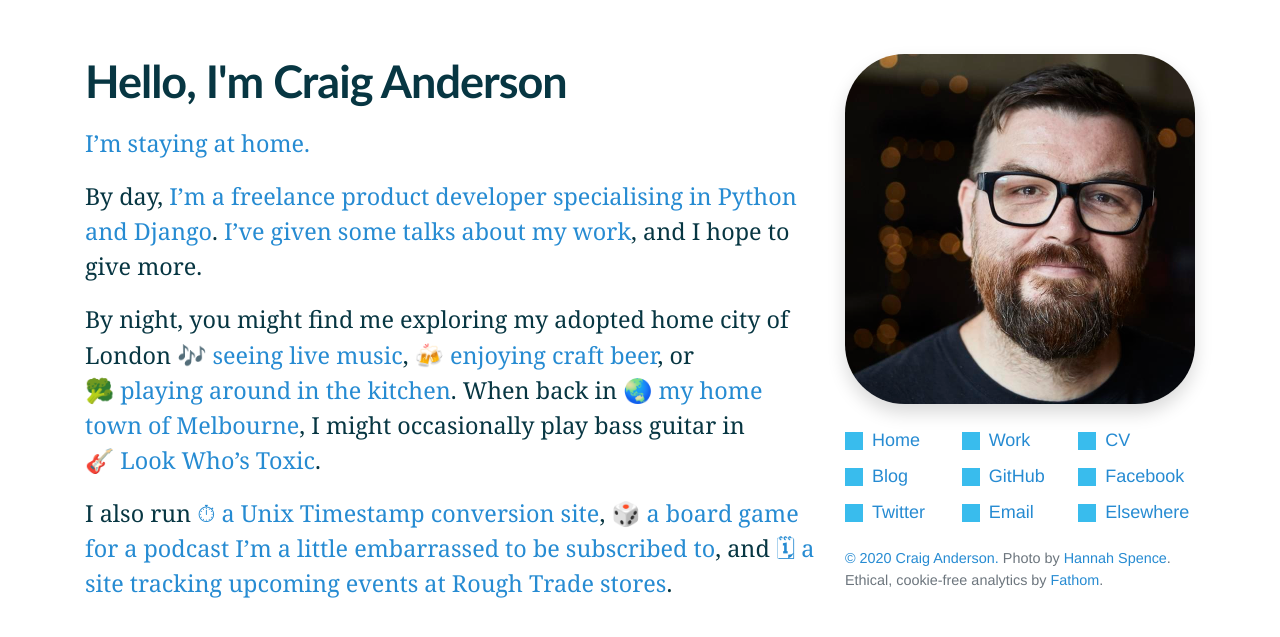
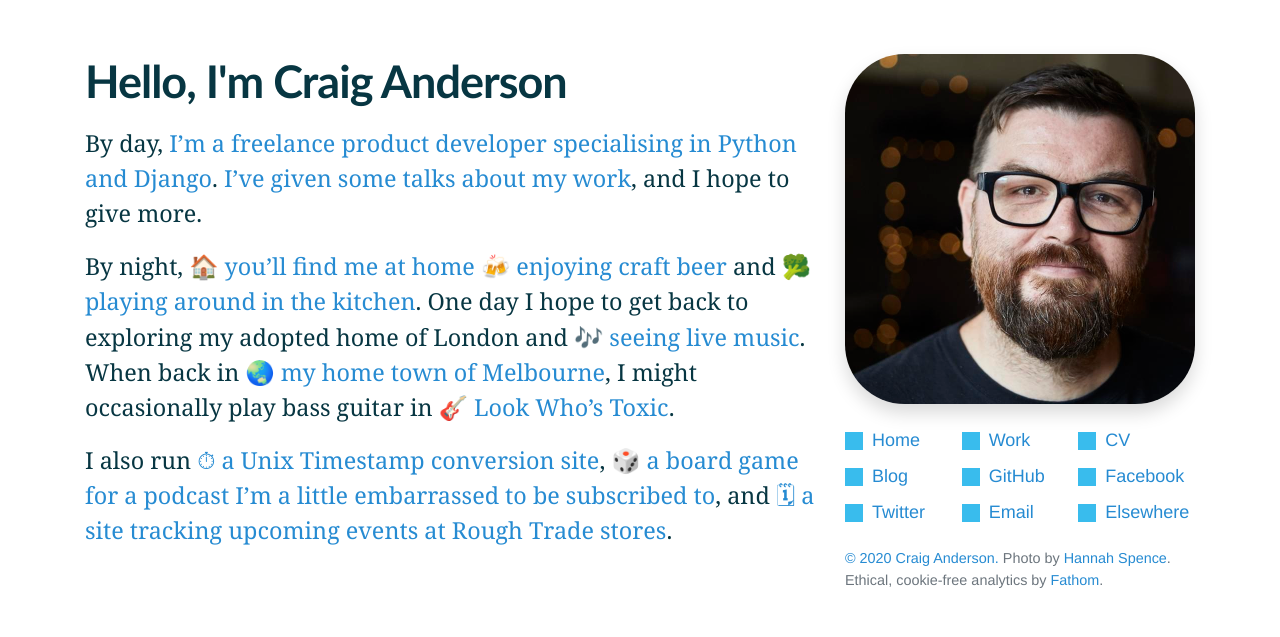
Before and after one commit to craiga/craiga.id.au, a Jekyll site: the page built from index.markdown, in a window 1280 px wide. Shown: the top 637 px of the page. Built offline with Jekyll 4.4.1, drawn with Linux system fonts in a browser that asks for light colours; our own code applies the rules of GitHub Pages for plain Markdown files; grey boxes are pictures that could not be loaded.

Commit message:
Update index.markdown

```diff
--- a/index.markdown
+++ b/index.markdown
@@ -3,10 +3,8 @@
 id: home
 ---
 
-[I'm staying at home.](/lockdown)
-
 By day, [I'm a freelance product developer specialising in Python and Django](/work). [I've given some talks about my work](/talks), and I hope to give more.
 
-By night, you might find me exploring my adopted home city of London [🎶 seeing live music](https://www.songkick.com/users/craigeanderson){:data-fathom-goal-id="XESRNZMT"}, [🍻 enjoying craft beer](https://untappd.com/user/craiganderson){:data-fathom-goal-id="RI7RSBCK"}, or [🥦 playing around in the kitchen](https://www.pinterest.co.uk/craiga/things-i-cooked-that-were-great/){:data-fathom-goal-id="CPBM8UL5"}. When back in [🌏 my home town of Melbourne](/melbourne), I might occasionally play bass guitar in [🎸 Look Who's Toxic](http://lookwhostoxic.com){:data-fathom-goal-id="JUQR3XLO"}.
+By night, [🏠 you'll find me at home](/lockdown) [🍻 enjoying craft beer](https://untappd.com/user/craiganderson){:data-fathom-goal-id="RI7RSBCK"} and [🥦 playing around in the kitchen](https://www.pinterest.co.uk/craiga/things-i-cooked-that-were-great/){:data-fathom-goal-id="CPBM8UL5"}. One day I hope to get back to exploring my adopted home of London and [🎶 seeing live music](https://www.songkick.com/users/craigeanderson){:data-fathom-goal-id="XESRNZMT"}. When back in [🌏 my home town of Melbourne](/melbourne), I might occasionally play bass guitar in [🎸 Look Who's Toxic](http://lookwhostoxic.com){:data-fathom-goal-id="JUQR3XLO"}.
 
 I also run [⏱ a Unix Timestamp conversion site](https://www.unixtimesta.mp){:data-fathom-goal-id="RIVS7KEW"}, [🎲 a board game for a podcast I'm a little embarrassed to be subscribed to](http://gagh.biz/game){:data-fathom-goal-id="CDWN0BWW"}, and [🗓 a site tracking upcoming events at Rough Trade stores](https://rough-trade-calendars.craiga.id.au){:data-fathom-goal-id="FN3V3C8A"}.
```
